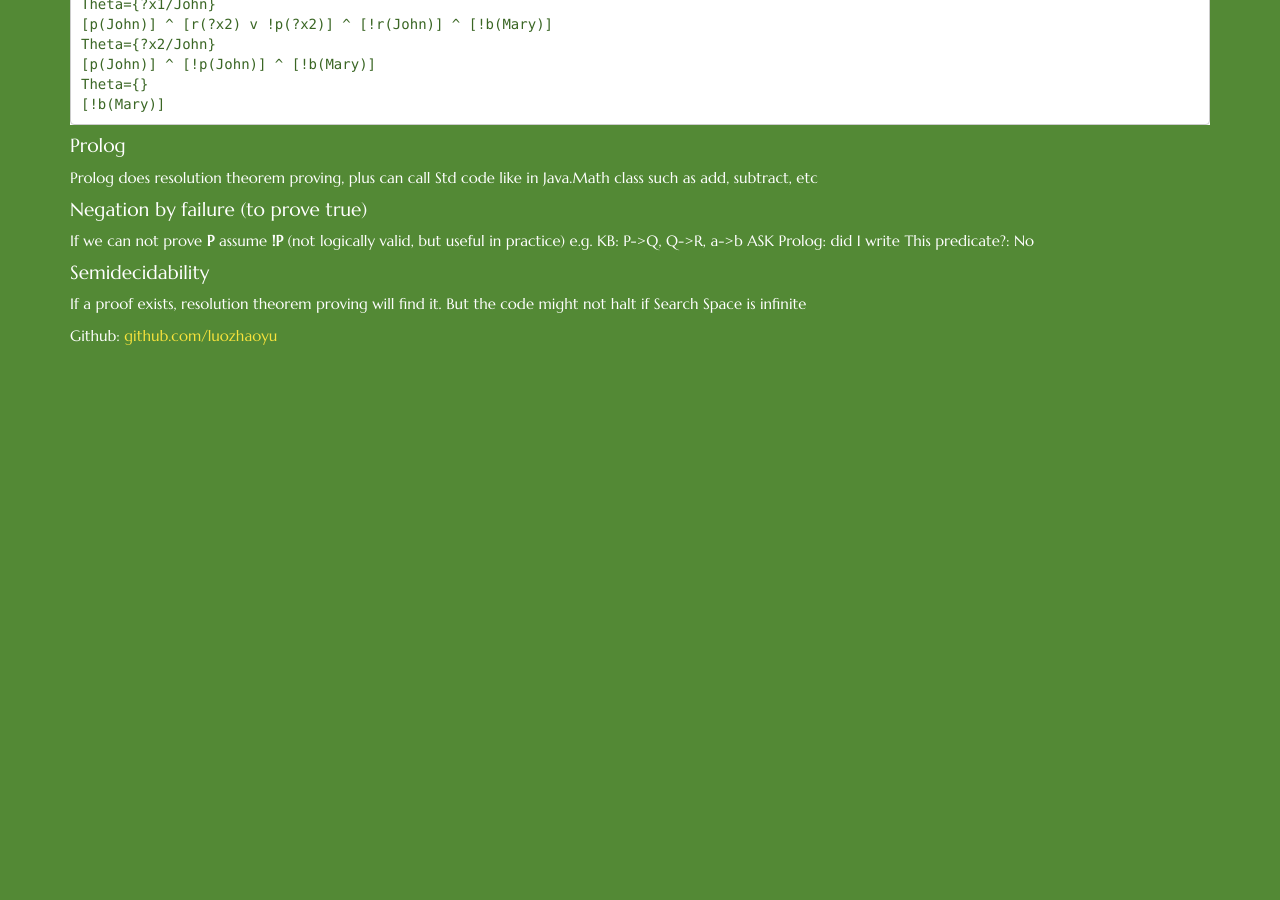
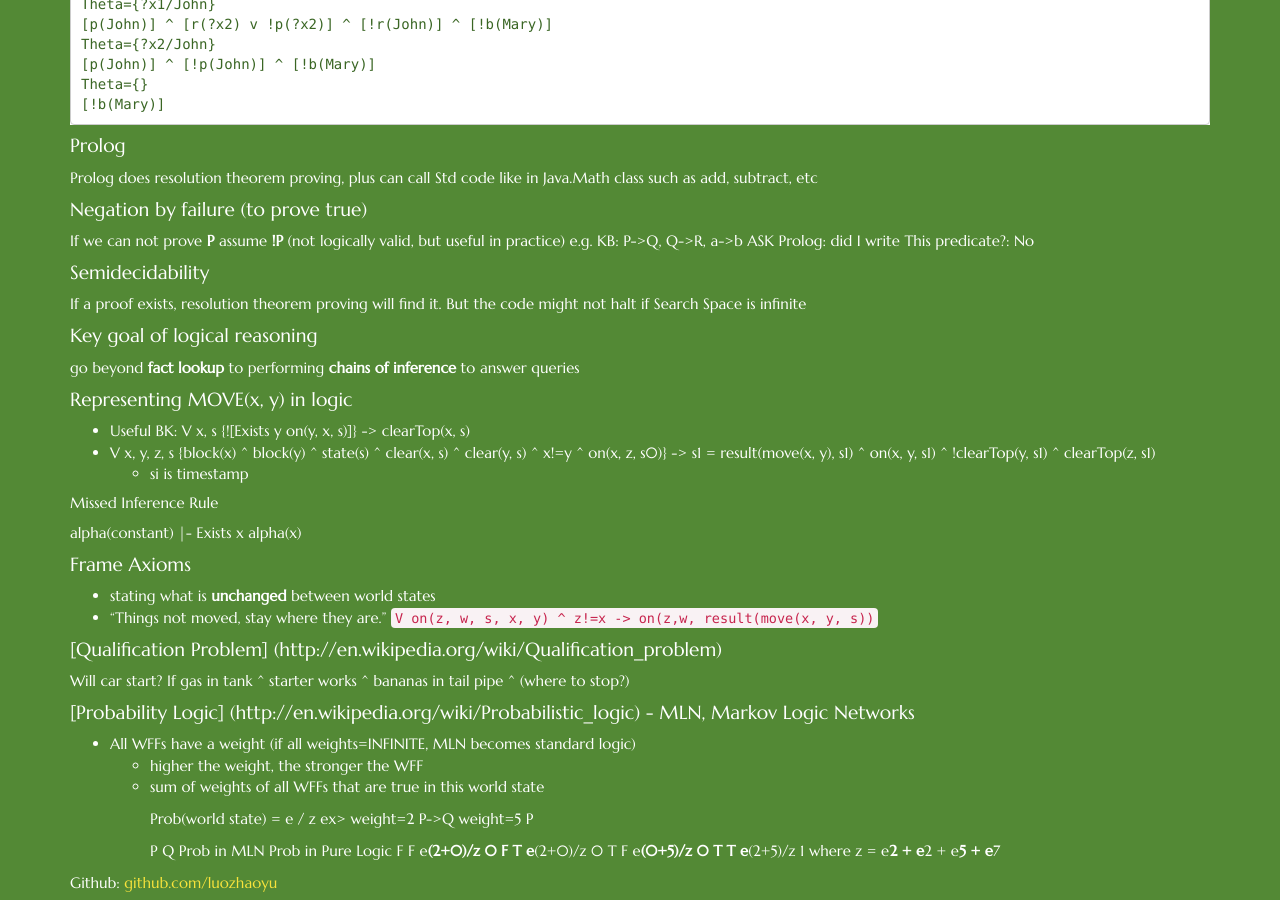
Before and after one commit to luozhaoyu/luozhaoyu.github.io, a Jekyll site: the page built from _posts/2014-11-19-logic.md, in a window 1280 px wide and 900 px high, scrolled down 5214 px. Built offline with Jekyll 4.4.1, drawn with Linux system fonts in a browser that asks for light colours; nearby versions of some CDN libraries; Markdown is read by kramdown in place of the engine named in the settings; before the commit the page ends 5582 px from its top, so only the background shows below that.

Commit message:
add prob logic

```diff
--- a/_posts/2014-11-19-logic.md
+++ b/_posts/2014-11-19-logic.md
@@ -236,6 +236,7 @@ Everybody likes a dog (the same dog or a different dog or some combo?):
     * replace the bound variable by the matched term in all places (except in Theta)
     * when done, either FAILs or name two identical expression
 
+
         Unify(p(?x, ?x, A), p(?z, f(?y), ?y)) Theta={?x/?z, ?z/f(?y), ?y/A} (Aside: "standardizing part" [V x p(x)] [V x q(x)])
         Unify(p(?z, ?z, A), p(?z, f(?y), ?y))
         Unify(p(f(?y), f(?y), A), p(f(?y), f(?y), ?y))
@@ -295,3 +296,40 @@ If we can not prove **P** assume **!P** (not logically valid, but useful in prac
 
 #### Semidecidability
 If a proof exists, resolution theorem proving will find it. But the code might not halt if Search Space is infinite
+
+#### Key goal of logical reasoning
+go beyond **fact lookup** to performing **chains of inference** to answer queries
+
+#### Representing MOVE(x, y) in logic
+* Useful BK: V x, s {![Exists y on(y, x, s)]} -> clearTop(x, s)
+* V x, y, z, s {block(x) ^ block(y) ^ state(s) ^ clear(x, s) ^ clear(y, s) ^ x!=y ^ on(x, z, s0)}
+-> s1 = result(move(x, y), s1) ^ on(x, y, s1) ^ !clearTop(y, s1) ^ clearTop(z, s1)
+    * si is timestamp
+
+##### Missed Inference Rule
+alpha(constant) |- Exists x alpha(x)
+
+#### Frame Axioms
+* stating what is **unchanged** between world states
+* "Things not moved, stay where they are."
+`V on(z, w, s, x, y) ^ z!=x -> on(z,w, result(move(x, y, s))`
+
+#### [Qualification Problem] (http://en.wikipedia.org/wiki/Qualification_problem)
+Will car start?
+If gas in tank ^ starter works ^ bananas in tail pipe ^ (where to stop?)
+
+#### [Probability Logic] (http://en.wikipedia.org/wiki/Probabilistic_logic) - MLN, Markov Logic Networks
+* All WFFs have a weight (if all weights=INFINITE, MLN becomes standard logic)
+    * higher the weight, the stronger the WFF
+    * sum of weights of all WFFs that are true in this world state
+
+        Prob(world state) = e / z
+        ex>
+        weight=2 P->Q weight=5 P
+
+        P   Q   Prob in MLN Prob in Pure Logic
+        F   F   e**(2+0)/z  0
+        F   T   e**(2+0)/z  0
+        T   F   e**(0+5)/z  0
+        T   T   e**(2+5)/z  1
+        where z = e**2 + e**2 + e**5 + e**7
```
